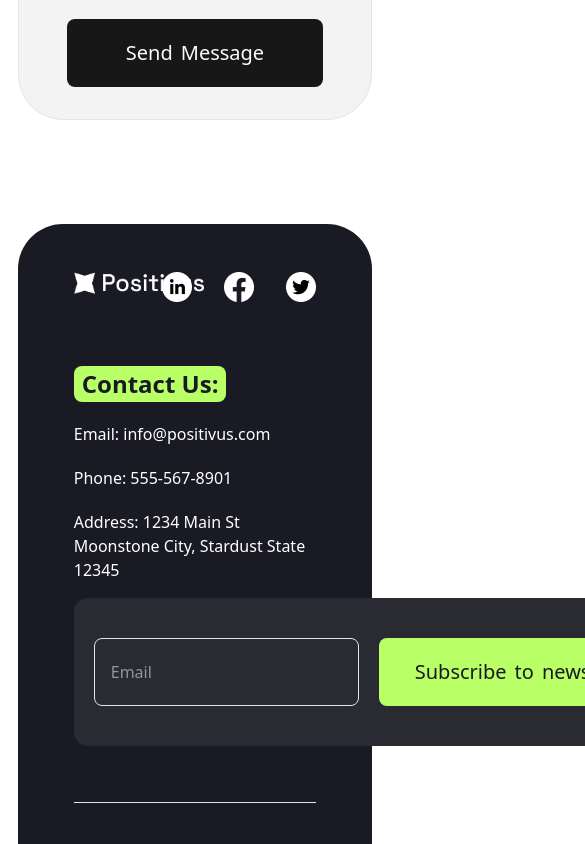
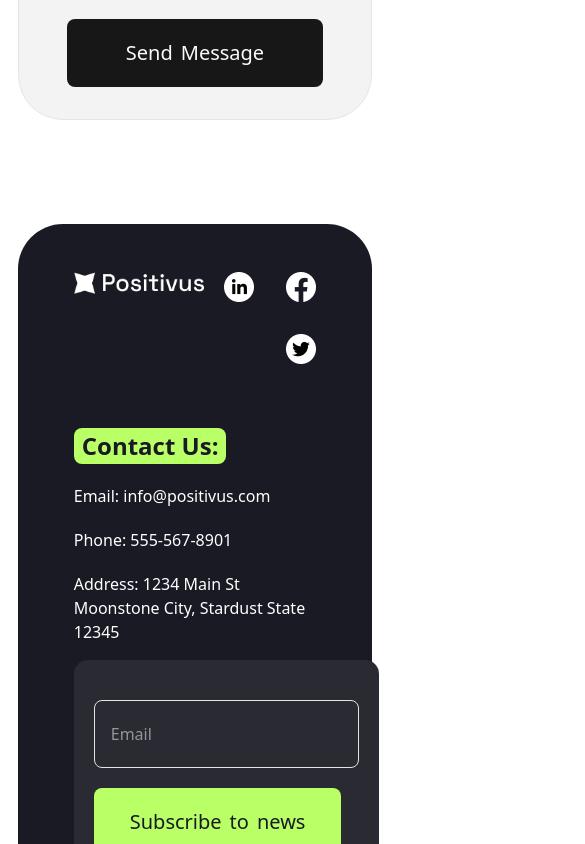
Before and after one commit to Youssif-Salama/positivus-landing, a Next.js app: page / in a window 390 px wide. Shown: the part 11156-12000 px from the top of the page, 585 px wide, since content can reach past the window. Built offline with nearby package versions, Linux system fonts and the light colour scheme.

Commit message:
update footer responsivity

```diff
--- a/app/components/features/Footer.tsx
+++ b/app/components/features/Footer.tsx
@@ -37,7 +37,7 @@ const Footer = () => {
             ))}
           </ul>
         </div>
-        <div className="flex items-center justify-end gap-8 text-main-dark">
+        <div className="flex items-center justify-end gap-8 text-main-dark flex-wrap">
           {[
             "/assets/icon/1.webp",
             "/assets/icon/2.webp",
@@ -64,7 +64,7 @@ const Footer = () => {
             Moonstone City, Stardust State 12345
           </p>
         </div>
-        <div className="bg-[#292A32] py-14 px-10 max-md:px-5 max-md:py-10 rounded-[14px] flex justify-between gap-5 items-center">
+        <div className="bg-[#292A32] py-14 px-10 max-md:px-5 max-md:py-10 rounded-[14px] flex justify-between gap-5 items-center flex-wrap">
           <input
             type="email"
             name="emailForNews"
```
